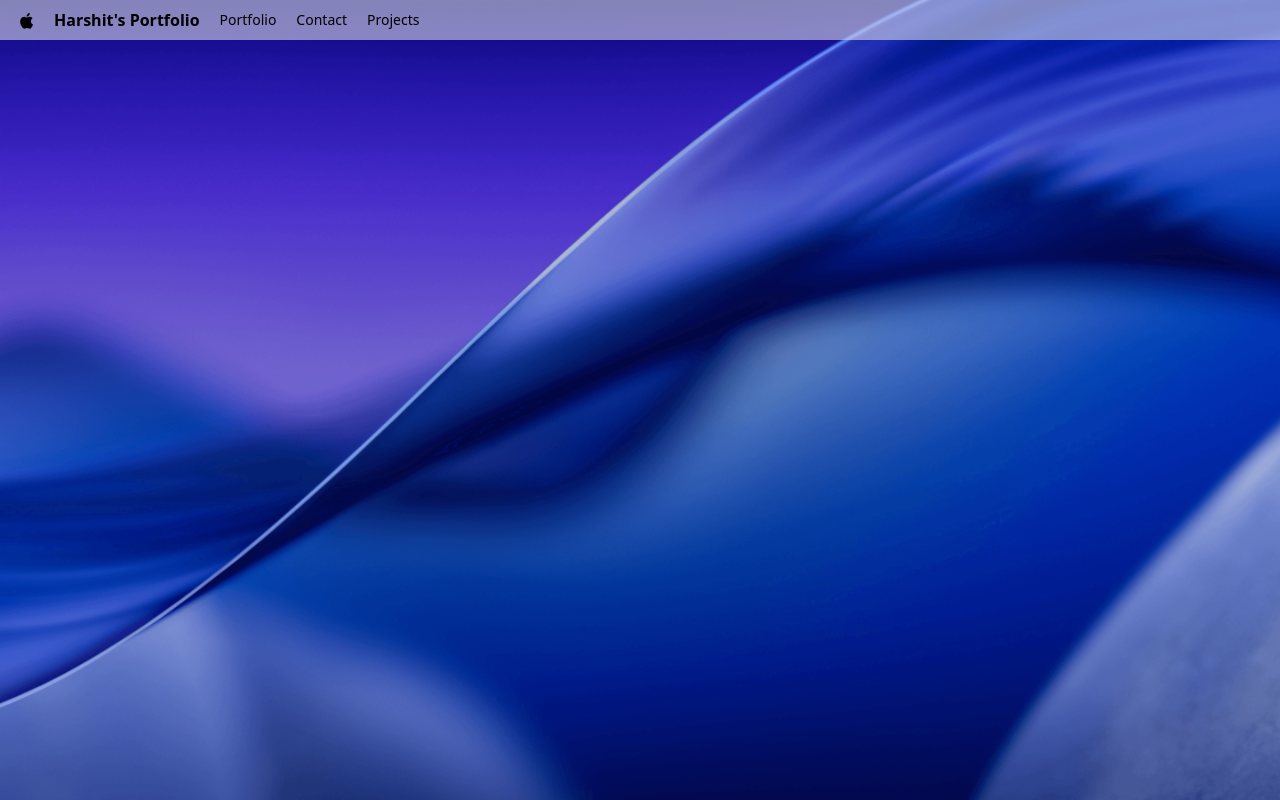
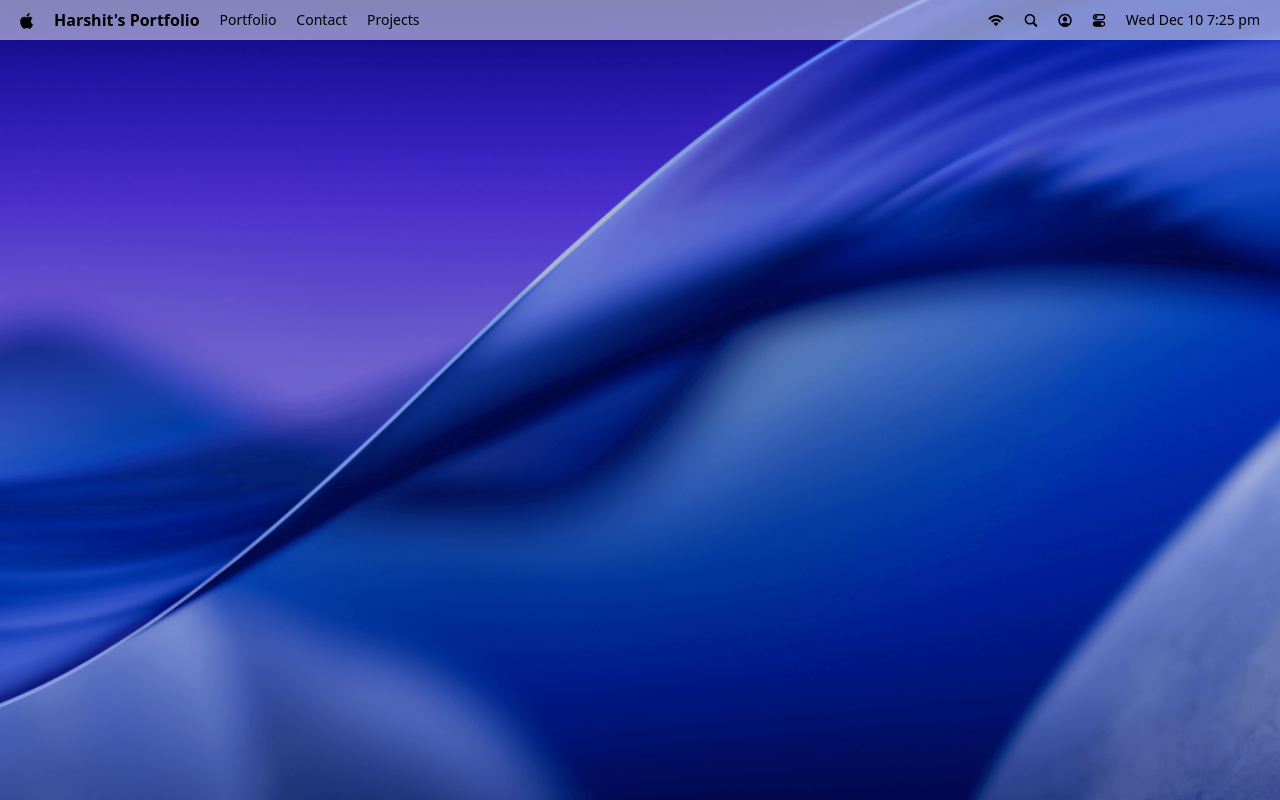
Before and after one commit to HarshitBakrania/portfolio, a React (Vite) app: page / in a window 1280 px wide. Built offline with nearby package versions, Linux system fonts and the light colour scheme; a web font is replaced by a local one.

Commit message:
finished NavBar

```diff
--- a/package.json
+++ b/package.json
@@ -11,6 +11,7 @@
   },
   "dependencies": {
     "@tailwindcss/vite": "^4.1.17",
+    "dayjs": "^1.11.19",
     "react": "^19.2.0",
     "react-dom": "^19.2.0",
     "tailwindcss": "^4.1.17"
--- a/src/components/Navbar.jsx
+++ b/src/components/Navbar.jsx
@@ -1,4 +1,5 @@
-import { navLinks } from "@constants"
+import dayjs from "dayjs"
+import { navIcons, navLinks } from "@constants"
 
 export const Navbar = () =>{
     return (
@@ -15,6 +16,17 @@ export const Navbar = () =>{
                     ))}
                 </ul>
             </div>
+
+            <div>
+                <ul>
+                    {navIcons.map((icons) =>(
+                        <li key={icons.id}>
+                            <img src={icons.img} alt={`icon-${icons.id}`}></img>
+                        </li>
+                    ))}
+                </ul>
+                <time>{dayjs().format("ddd MMM D h:mm a")}</time>
+            </div>
         </nav>
     )
 }
--- a/src/constants/index.js
+++ b/src/constants/index.js
@@ -3,3 +3,10 @@ export const navLinks = [
     { id: 2, name: "Contact"},
     { id:3, name: "Projects"}
 ];
+
+export const navIcons = [
+    { id: 1, img: "/icons/wifi.svg"},
+    { id: 2, img: "/icons/search.svg"},
+    { id: 3, img: "/icons/user.svg"},
+    { id: 4, img: "/icons/mode.svg"}
+]
```
Also changed, not shown: 1 other file (tests, documents, lock files or other folders).
